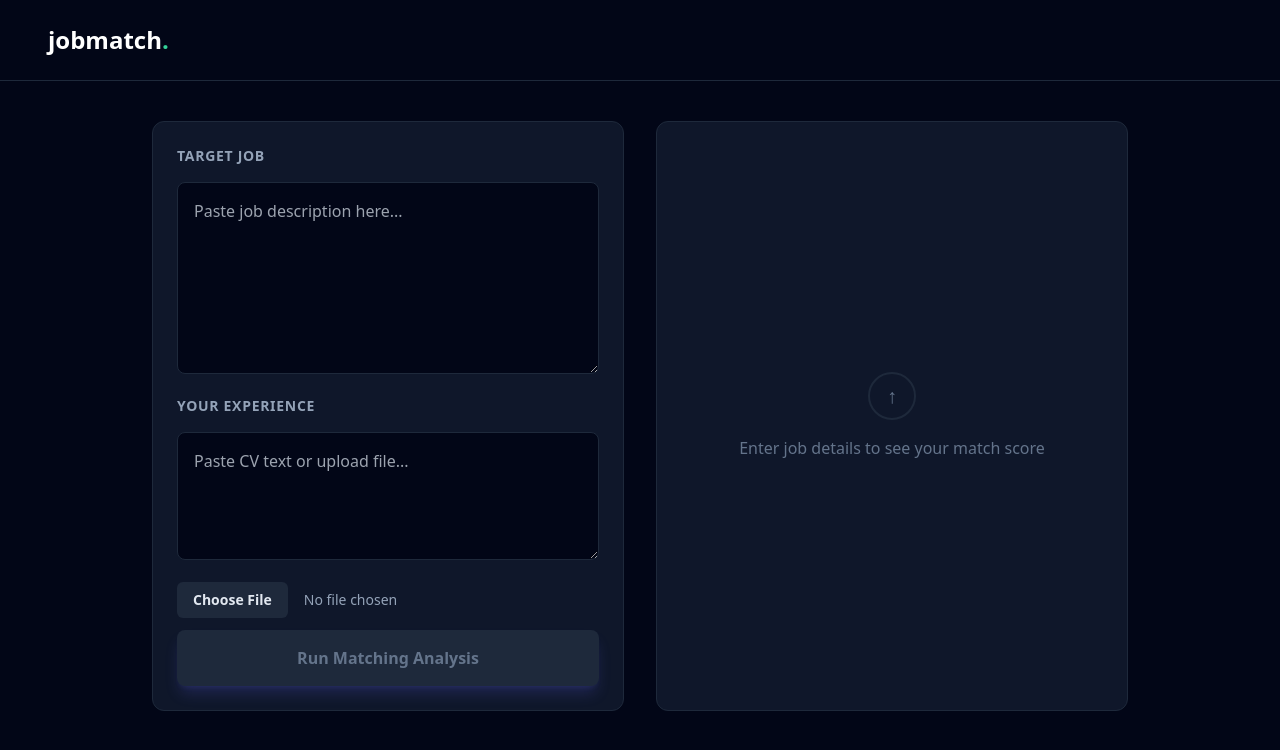
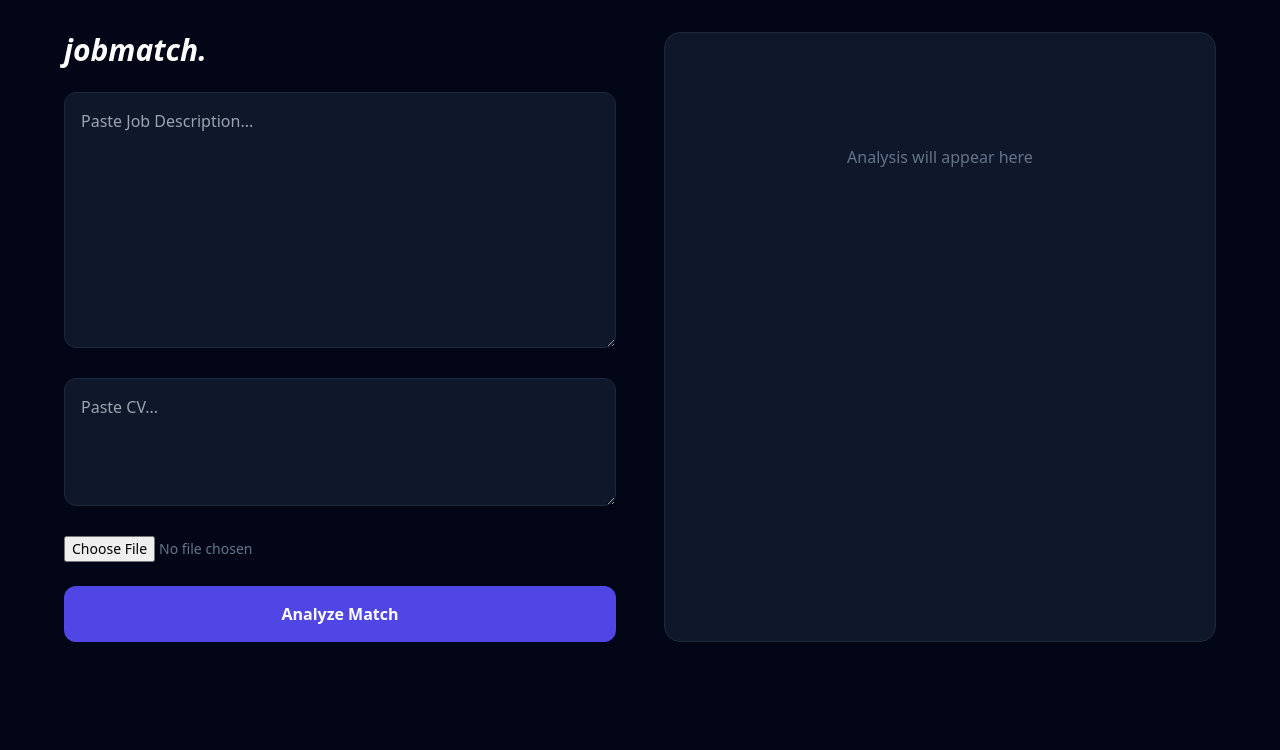
Before and after one commit to Anas127/jobmatch, a React (Create React App) app in the folder frontend/: page / in a window 1280 px wide. Shown: the top 750 px of the page. Built offline with nearby package versions, Linux system fonts and the light colour scheme.

Commit message:
supabase integration

```diff
--- a/frontend/src/App.js
+++ b/frontend/src/App.js
@@ -4,92 +4,57 @@ import { Analytics } from "@vercel/analytics/react";
 const API_URL = "https://jobmatch-7zo9.onrender.com";
 
 function App() {
-  // 1. INITIALIZE STATE DIRECTLY FROM STORAGE
-  const [text, setText] = useState(() => {
-    const saved = localStorage.getItem("jobmatch_input");
-    return saved ? JSON.parse(saved).text : "";
-  });
+  const [text, setText] = useState("");
+  const [cvText, setCvText] = useState("");
+  const [report, setReport] = useState(null);
+  const [loading, setLoading] = useState(false);
 
-  const [cvText, setCvText] = useState(() => {
-    const saved = localStorage.getItem("jobmatch_input");
-    return saved ? JSON.parse(saved).cvText : "";
-  });
-
-  const [result, setResult] = useState(() => {
-    const saved = localStorage.getItem("jobmatch_result");
-    return saved ? JSON.parse(saved) : null;
-  });
-
-  const [locked, setLocked] = useState(true);
-  const [loading, setLoading] = useState(false);
-  const [errorMessage, setErrorMessage] = useState("");
-
-  // 2. AUTOSAVE INPUTS WHENEVER THEY CHANGE
-  useEffect(() => {
-    localStorage.setItem("jobmatch_input", JSON.stringify({ text, cvText }));
-  }, [text, cvText]);
-
-  // 3. SECURE UNLOCK LOGIC
+  // 1. On Load: Check if we are returning from payment
   useEffect(() => {
     const params = new URLSearchParams(window.location.search);
-    const unlockedParam = params.get("unlocked");
+    const reportId = params.get("report_id");
+    const justPaid = params.get("unlocked") === "true";
 
-    // In a real app, you'd verify this 'unlockedParam' (which would be a hash) with your backend
-    if (
-      unlockedParam === "true" ||
-      localStorage.getItem("jobmatch_unlocked") === "true"
-    ) {
-      setLocked(false);
-      localStorage.setItem("jobmatch_unlocked", "true");
-
-      if (unlockedParam) {
-        const url = new URL(window.location.href);
-        url.searchParams.delete("unlocked");
-        window.history.replaceState({}, "", url.toString());
+    if (reportId) {
+      if (justPaid) {
+        // Tell backend to mark this ID as paid
+        fetch(`${API_URL}/unlock/${reportId}`, { method: "POST" }).then(() =>
+          fetchReport(reportId),
+        );
+      } else {
+        fetchReport(reportId);
       }
     }
   }, []);
 
-  const handleExtract = async () => {
-    if (!text) return;
+  const fetchReport = async (id) => {
+    const res = await fetch(`${API_URL}/report/${id}`);
+    const data = await res.json();
+    setReport(data);
+    setText(data.job_text);
+    setCvText(data.cv_text);
+  };
+
+  const handleAnalyze = async () => {
     setLoading(true);
-    setErrorMessage("");
-
     try {
       const res = await fetch(`${API_URL}/extract`, {
         method: "POST",
         headers: { "Content-Type": "application/json" },
         body: JSON.stringify({ job_description: text, cv: cvText }),
       });
-
       const data = await res.json();
-
-      if (data.skills?.includes("LIMIT REACHED")) {
-        setErrorMessage("Free limit reached. Upgrade to continue.");
-        setLoading(false);
-        return;
-      }
-
-      // Save result and reset lock for new analysis (unless they already paid)
-      localStorage.setItem("jobmatch_result", JSON.stringify(data));
-      setResult(data);
+      // Update URL with the new report ID without refreshing
+      window.history.pushState({}, "", `?report_id=${data.id}`);
+      fetchReport(data.id);
     } catch (err) {
-      console.error(err);
-      setErrorMessage("Something went wrong.");
+      alert("Error saving report");
     }
     setLoading(false);
   };
 
   const handleFileUpload = async (e) => {
     const file = e.target.files[0];
-    if (!file) return;
-    if (!text) {
-      setErrorMessage("Paste job description first");
-      return;
-    }
-
-    setLoading(true);
-    try {
     const formData = new FormData();
     formData.append("file", file);
     const res = await fetch(`${API_URL}/upload-cv`, {
@@ -98,168 +63,112 @@ function App() {
     });
     const data = await res.json();
     setCvText(data.text);
-    } catch {
-      setErrorMessage("CV upload failed");
-    }
-    setLoading(false);
   };
 
   return (
-    <>
-      <div className="min-h-screen bg-slate-950 text-white font-sans">
-        {/* NAVBAR */}
-        <div className="px-12 py-6 border-b border-slate-800 flex justify-between items-center">
-          <span className="text-2xl font-bold">
-            jobmatch<span className="text-emerald-400">.</span>
-          </span>
-          {locked === false && (
-            <span className="text-xs bg-emerald-500/20 text-emerald-400 px-3 py-1 rounded-full border border-emerald-500/30">
-              PRO UNLOCKED
+    <div className="min-h-screen bg-slate-950 text-white p-8">
+      <div className="max-w-6xl mx-auto grid md:grid-cols-2 gap-12">
+        {/* INPUT */}
+        <div className="space-y-6">
+          <h1 className="text-3xl font-bold italic">jobmatch.</h1>
+          <textarea
+            className="w-full h-64 bg-slate-900 border border-slate-800 p-4 rounded-xl"
+            placeholder="Paste Job Description..."
+            value={text}
+            onChange={(e) => setText(e.target.value)}
+          />
+          <textarea
+            className="w-full h-32 bg-slate-900 border border-slate-800 p-4 rounded-xl"
+            placeholder="Paste CV..."
+            value={cvText}
+            onChange={(e) => setCvText(e.target.value)}
+          />
+          <input
+            type="file"
+            onChange={handleFileUpload}
+            className="block text-sm text-slate-500"
+          />
+          <button
+            onClick={handleAnalyze}
+            className="w-full py-4 bg-indigo-600 rounded-xl font-bold hover:bg-indigo-500 transition"
+          >
+            {loading ? "Analyzing..." : "Analyze Match"}
+          </button>
+        </div>
+
+        {/* OUTPUT */}
+        <div className="bg-slate-900 p-8 rounded-2xl border border-slate-800">
+          {!report ? (
+            <p className="text-slate-500 text-center py-20">
+              Analysis will appear here
+            </p>
+          ) : (
+            <div className="space-y-6">
+              <div className="flex justify-between items-center">
+                <h2 className="text-6xl font-black text-emerald-400">
+                  {report.result.score}%
+                </h2>
+                {report.is_paid && (
+                  <span className="text-xs bg-emerald-500/20 text-emerald-400 px-2 py-1 rounded">
+                    PAID
                   </span>
                 )}
               </div>
 
-        <div className="max-w-5xl mx-auto grid md:grid-cols-2 gap-8 mt-10 px-6">
-          {/* INPUT SECTION */}
-          <div className="bg-slate-900 p-6 rounded-xl border border-slate-800 space-y-4">
-            <h2 className="text-sm font-semibold text-slate-400 uppercase tracking-wider">
-              Target Job
-            </h2>
-            <textarea
-              className="w-full h-48 p-4 bg-slate-950 rounded-lg border border-slate-800 focus:border-indigo-500 outline-none transition"
-              placeholder="Paste job description here..."
-              value={text}
-              onChange={(e) => setText(e.target.value)}
-            />
-
-            <h2 className="text-sm font-semibold text-slate-400 uppercase tracking-wider">
-              Your Experience
-            </h2>
-            <textarea
-              className="w-full h-32 p-4 bg-slate-950 rounded-lg border border-slate-800 focus:border-indigo-500 outline-none transition"
-              placeholder="Paste CV text or upload file..."
-              value={cvText}
-              onChange={(e) => setCvText(e.target.value)}
-            />
-
-            <div className="flex flex-col gap-3">
-              <input
-                type="file"
-                onChange={handleFileUpload}
-                className="text-sm text-slate-400 file:mr-4 file:py-2 file:px-4 file:rounded-md file:border-0 file:text-sm file:font-semibold file:bg-slate-800 file:text-slate-200 hover:file:bg-slate-700"
-              />
-              <button
-                onClick={handleExtract}
-                disabled={loading || !text}
-                className="w-full py-4 bg-indigo-600 hover:bg-indigo-500 disabled:bg-slate-800 disabled:text-slate-500 rounded-lg font-bold transition-all shadow-lg shadow-indigo-500/20"
-              >
-                {loading ? "Analyzing Skills..." : "Run Matching Analysis"}
-              </button>
-            </div>
-          </div>
-
-          {/* RESULTS SECTION */}
-          <div className="bg-slate-900 p-6 rounded-xl border border-slate-800 space-y-6">
-            {errorMessage && (
-              <div className="bg-red-500/10 border border-red-500/30 text-red-400 px-4 py-4 rounded-lg flex flex-col gap-3">
-                <p className="font-medium">{errorMessage}</p>
-                <button
-                  onClick={() =>
-                    window.open(
-                      "https://jobskills.lemonsqueezy.com/checkout/buy/5fe468f4-a8c6-4222-bbd4-ad1492248a92",
-                      "_blank",
-                    )
-                  }
-                  className="bg-emerald-500 hover:bg-emerald-600 px-4 py-2 rounded text-white text-sm font-bold"
-                >
-                  Unlock Unlimited Reports — $3
-                </button>
-              </div>
-            )}
-
-            {!result && !errorMessage && (
-              <div className="h-full flex flex-col items-center justify-center text-slate-500 space-y-4 py-20">
-                <div className="w-12 h-12 border-2 border-slate-800 rounded-full flex items-center justify-center text-xl">
-                  ↑
-                </div>
-                <p>Enter job details to see your match score</p>
-              </div>
-            )}
-
-            {result && (
-              <div className="animate-in fade-in duration-700">
-                <div className="flex justify-between items-end mb-4">
-                  <div>
-                    <span className="text-slate-400 text-sm uppercase tracking-widest">
-                      Match Score
-                    </span>
-                    <h1 className="text-6xl font-black text-emerald-400">
-                      {result.score}%
-                    </h1>
-                  </div>
-                  {result.score < 40 && (
-                    <span className="bg-red-500/20 text-red-400 px-3 py-1 rounded text-xs font-bold border border-red-500/30 mb-2">
-                      HIGH REJECTION RISK
-                    </span>
-                  )}
-                </div>
-
-                <div
-                  className={`space-y-4 transition-all duration-1000 ${locked ? "blur-md select-none" : ""}`}
-                >
-                  <div className="p-4 bg-slate-950 rounded-lg border border-slate-800">
-                    <h3 className="text-indigo-400 font-bold mb-2">
-                      Recruiter Analysis
-                    </h3>
-                    <p className="text-slate-300 leading-relaxed">
-                      {result.explanation}
-                    </p>
-                  </div>
-
-                  <div>
-                    <h3 className="text-slate-400 font-bold mb-2">
-                      Missing Critical Skills
+              <div className="space-y-4">
+                <h3 className="font-bold text-slate-400 uppercase text-xs">
+                  Missing Skills
                 </h3>
                 <div className="flex flex-wrap gap-2">
-                      {result.missing_skills?.map((s, i) => (
+                  {report.result.missing_skills.map((s, i) => (
                     <span
                       key={i}
-                          className="bg-slate-800 px-3 py-1 rounded-md text-sm border border-slate-700"
+                      className="bg-slate-800 px-3 py-1 rounded text-sm border border-slate-700"
                     >
                       {s}
                     </span>
                   ))}
                 </div>
-                  </div>
-                </div>
 
-                {locked && (
-                  <div className="mt-8 p-6 bg-indigo-600/10 border border-indigo-500/30 rounded-xl text-center">
-                    <h3 className="font-bold text-lg mb-2">
-                      Want the full breakdown?
+                <h3 className="font-bold text-slate-400 uppercase text-xs">
+                  Recruiter Feedback
                 </h3>
-                    <p className="text-slate-400 text-sm mb-6">
-                      Unlock missing skills, rejection reasons, and a
-                      personalized learning path.
+                <p className="text-slate-300">
+                  {!report.is_paid
+                    ? report.result.explanation.substring(0, 50) + "..."
+                    : report.result.explanation}
                 </p>
+
+                {!report.is_paid && (
                   <button
                     onClick={() => {
-                        window.location.href =
-                          "https://jobskills.lemonsqueezy.com/checkout/buy/5fe468f4-a8c6-4222-bbd4-ad1492248a92";
+                      const checkoutUrl = `https://jobskills.lemonsqueezy.com/checkout/buy/5fe468f4-a8c6-4222-bbd4-ad1492248a92?checkout[custom][report_id]=${report.id}&redirect_url=https://jobmatch-fjik.vercel.app/?report_id=${report.id}%26unlocked=true`;
+                      window.location.href = checkoutUrl;
                     }}
-                      className="bg-indigo-500 hover:bg-indigo-400 w-full py-4 rounded-lg font-bold transition shadow-xl shadow-indigo-500/40"
+                    className="w-full py-4 bg-emerald-500 rounded-xl font-bold"
                   >
                     Unlock Full Report — $3
                   </button>
+                )}
+
+                {report.is_paid && (
+                  <div className="pt-6 border-t border-slate-800 space-y-4">
+                    <h3 className="font-bold text-red-400 uppercase text-xs">
+                      Rejection Risks
+                    </h3>
+                    <ul className="list-disc list-inside text-sm text-slate-300">
+                      {report.result.rejection_reasons.map((r, i) => (
+                        <li key={i}>{r}</li>
+                      ))}
+                    </ul>
                   </div>
                 )}
+              </div>
             </div>
           )}
         </div>
       </div>
     </div>
-      <Analytics />
-    </>
   );
 }
 
```
Also changed, not shown: 1 other file (tests, documents, lock files or other folders). Lines whose indentation alone changed are shown as unchanged.
